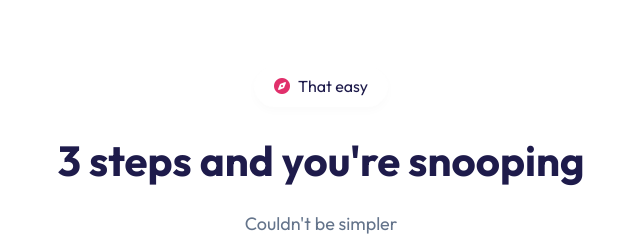
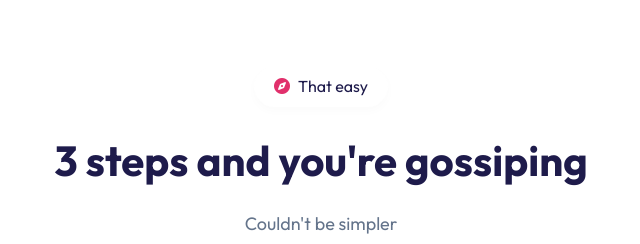
Before and after one commit to johncampg12-afk/ig-analyzer-backend, a website: page index.html in a window 1280 px wide. Shown: the part 1460-1704 px from the top of the page, 319-959 px from the left. Drawn offline with Linux system fonts and the light colour scheme.

```diff
--- a/index.html
+++ b/index.html
@@ -1263,7 +1263,7 @@
         "feature1-title": "Instant detection", "feature1-desc": "Find out instantly which accounts don't follow you back.",
         "feature2-title": "Detailed statistics", "feature2-desc": "Complete analysis of your audience and their behavior.",
         "feature3-title": "Guaranteed security", "feature3-desc": "We don't store your data. Everything is local and private.",
-        "how-badge": "That easy", "how-title": "3 steps and you're snooping", "how-sub": "Couldn't be simpler",
+        "how-badge": "That easy", "how-title": "3 steps and you're gossiping", "how-sub": "Couldn't be simpler",
         "step1-title": "Install the extension", "step1-desc": "Add IG Analyzer to your favorite browser",
         "step2-title": "Go to your profile", "step2-desc": "Open Instagram and navigate to your account",
         "step3-title": "Surprise!", "step3-desc": "Click the Analyze button and get the list of those who don't follow you back. Get ready for surprises.",
```
